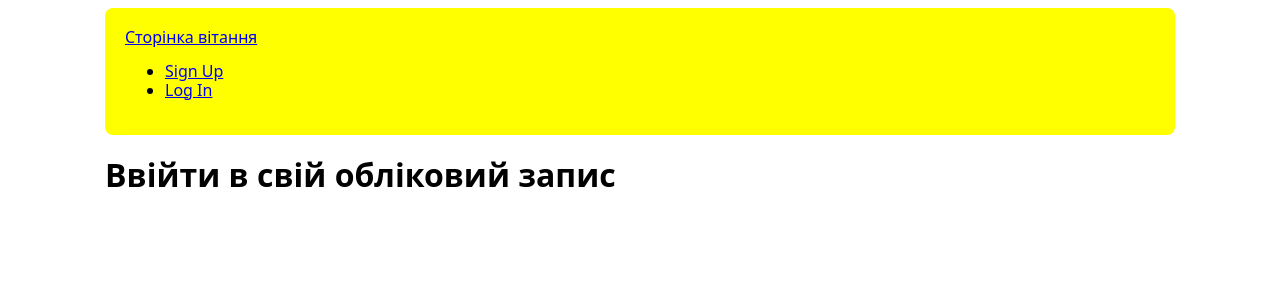
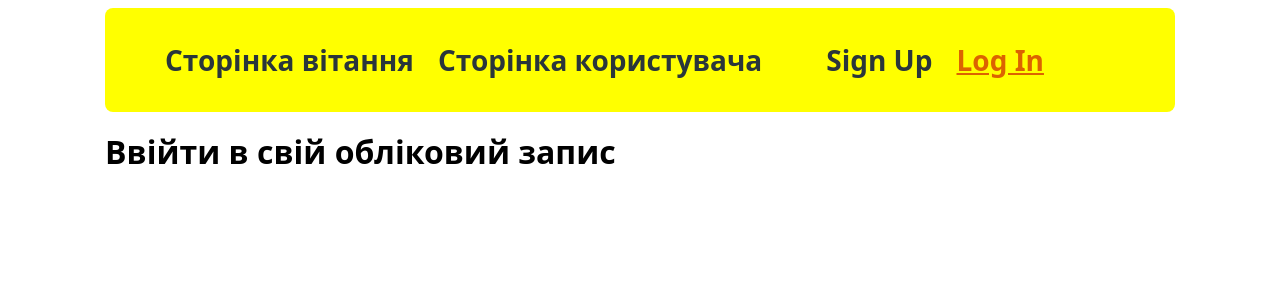
Before and after one commit to oksanastets-code/goit-react-hw-08-phonebook, a React (Create React App) app: page /goit-react-hw-08-phonebook/login in a window 1280 px wide. Shown: the top 300 px of the page. Built offline with nearby package versions, Linux system fonts and the light colour scheme.

Commit message:
update navigation bar

```diff
--- a/src/App.js
+++ b/src/App.js
@@ -12,7 +12,8 @@ export const App = () => {
             <NavBar />
 
                 <Routes>
-                    <Route path="/" element={<HomeView />}></Route>
+                <Route path="/" element={<HomeView />}></Route>
+                 <Route path="/user" element={<HomeView />}></Route>
                     <Route path="/signup" element={<SignUpView />}></Route>
                     <Route path="/login" element={<LogInView />}></Route>
                     {/* <Route path="*" element={<NotFoundView />}></Route> */}
--- a/src/components/NavBar/Navigation.js
+++ b/src/components/NavBar/Navigation.js
@@ -1,14 +1,58 @@
-import { NavLink, Outlet, Link } from 'react-router-dom';
-// import { Nav, NavList, NavListItem } from './Navigation.styled'
+import { NavLink, Outlet } from 'react-router-dom';
+import { Nav, NavList, NavListItem } from './Navigation.styled';
 export default function Navigation() {
   return (
-        <nav>
-            <Link to="/">Сторінка вітання</Link>
-            <ul>
-                <li><Link to="/signup">Sign Up</Link></li>
-                <li><Link to="/login">Log In</Link></li>
-            </ul>
-        </nav>
+    <Nav>
+     <NavList>
+        <NavListItem>
+          <NavLink
+          to="/"
+          style={({ isActive }) => ({
+            color: isActive ? '#dc6300' : '#2a363b',
+            textDecoration: isActive ? 'underline' : 'none',
+          })}
+        >
+          Сторінка вітання
+             </NavLink>
+        </NavListItem>
+        <NavListItem>
+          <NavLink
+          to="/user"
+          style={({ isActive }) => ({
+            color: isActive ? '#dc6300' : '#2a363b',
+            textDecoration: isActive ? 'underline' : 'none',
+          })}
+        >
+          Сторінка користувача
+         </NavLink>
+        </NavListItem>
+      </NavList>
+
+      <NavList>
+        <NavListItem>
+          <NavLink
+            to="/signup"
+            style={({ isActive }) => ({
+              color: isActive ? '#dc6300' : '#2a363b',
+              textDecoration: isActive ? 'underline' : 'none',
+            })}
+          >
+            Sign Up
+          </NavLink>
+        </NavListItem>
+        <NavListItem>
+          <NavLink
+            to="/login"
+            style={({ isActive }) => ({
+              color: isActive ? '#dc6300' : '#2a363b',
+              textDecoration: isActive ? 'underline' : 'none',
+            })}
+          >
+            Log In
+          </NavLink>
+        </NavListItem>
+      </NavList>
+    </Nav>
   );
   //   return (
   //     <>
```
Lines whose indentation alone changed are shown as unchanged.
